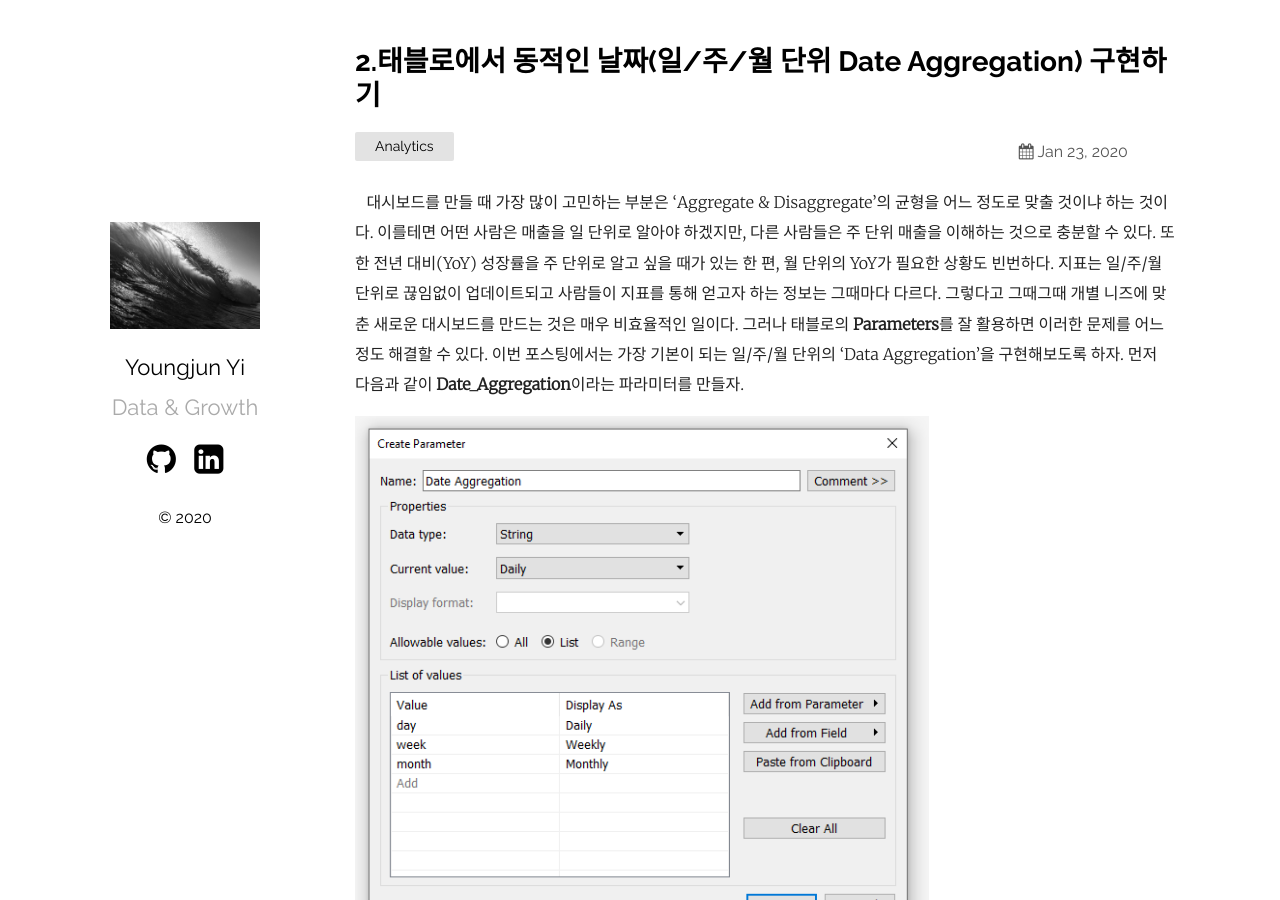
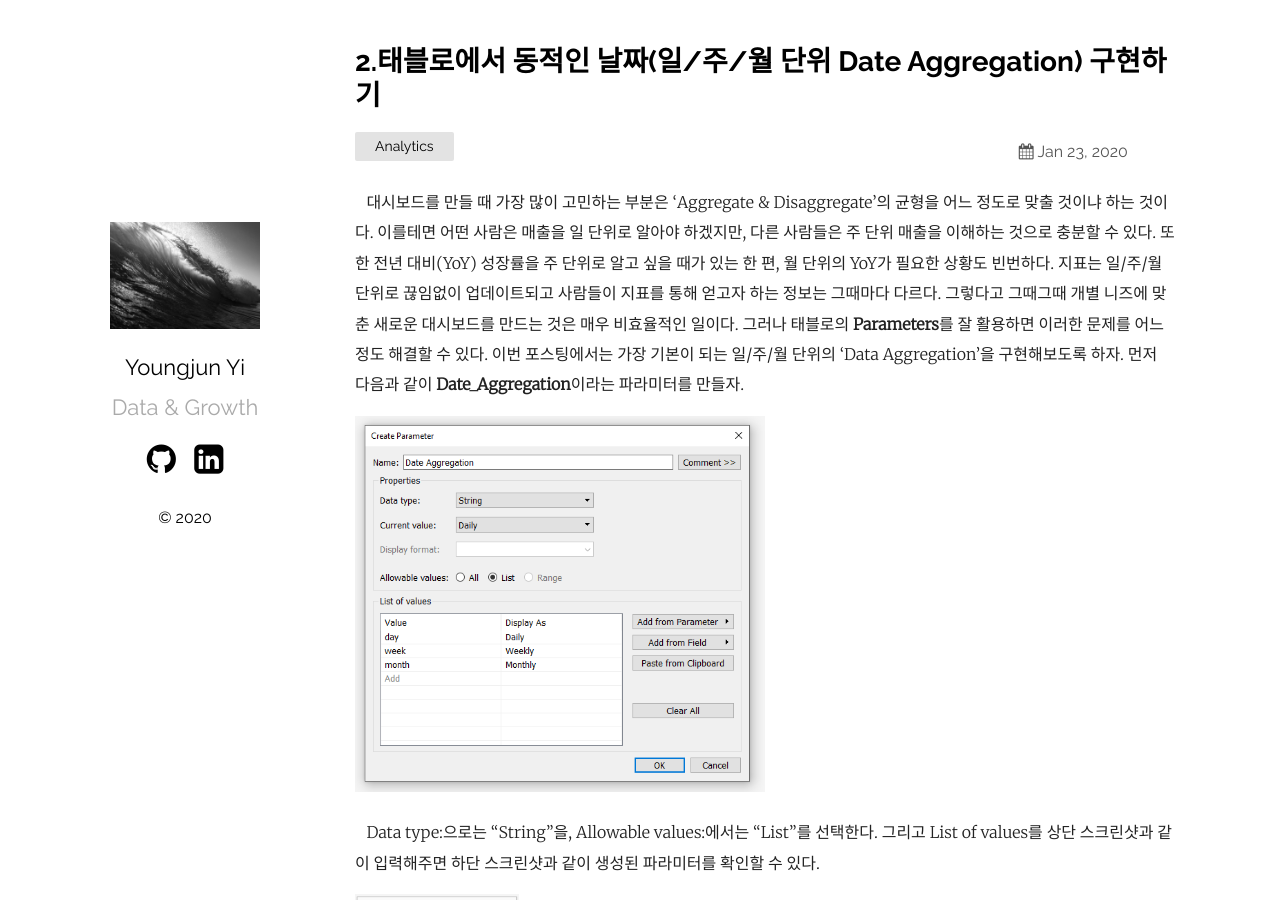
Before and after one commit to youngjunyi/youngjunyi.github.io, a Jekyll site: the page built from _posts/2020-01-23-date-aggregation-in-tableau.markdown, in a window 1280 px wide and 900 px high. Built offline with Jekyll 4.4.1, drawn with Linux system fonts in a browser that asks for light colours.

Commit message:
Update 2020-01-23-date-aggregation-in-tableau.markdown

```diff
--- a/_posts/2020-01-23-date-aggregation-in-tableau.markdown
+++ b/_posts/2020-01-23-date-aggregation-in-tableau.markdown
@@ -6,11 +6,11 @@ categories: Analytics
 ---
 &nbsp;&nbsp; 대시보드를 만들 때 가장 많이 고민하는 부분은 'Aggregate & Disaggregate'의 균형을 어느 정도로 맞출 것이냐 하는 것이다. 이를테면 어떤 사람은 매출을 일 단위로 알아야 하겠지만, 다른 사람들은 주 단위 매출을 이해하는 것으로 충분할 수 있다. 또한 전년 대비(YoY) 성장률을 주 단위로 알고 싶을 때가 있는 한 편, 월 단위의 YoY가 필요한 상황도 빈번하다. 지표는 일/주/월 단위로 끊임없이 업데이트되고 사람들이 지표를 통해 얻고자 하는 정보는 그때마다 다르다. 그렇다고 그때그때 개별 니즈에 맞춘 새로운 대시보드를 만드는 것은 매우 비효율적인 일이다. 그러나 태블로의 **Parameters**를 잘 활용하면 이러한 문제를 어느 정도 해결할 수 있다. 이번 포스팅에서는 가장 기본이 되는 일/주/월 단위의 'Data Aggregation'을 구현해보도록 하자. 먼저 다음과 같이 **Date_Aggregation**이라는 파라미터를 만들자.
 
-<img src="/assets/image/date_agg_parameter_1.PNG" width="70%" height="70%">&nbsp;&nbsp;
+<img src="/assets/image/date_agg_parameter_1.PNG" width="50%" height="50%">&nbsp;&nbsp;
 
 &nbsp;&nbsp; Data type:으로는 "String"을, Allowable values:에서는 "List"를 선택한다. 그리고 List of values를 상단 스크린샷과 같이 입력해주면 하단 스크린샷과 같이 생성된 파라미터를 확인할 수 있다.
 
-<img src="/assets/image/date_agg_parameter_2.PNG" width="40%" height="40%">&nbsp;&nbsp;
+<img src="/assets/image/date_agg_parameter_2.PNG" width="20%" height="20%">&nbsp;&nbsp;
 
 &nbsp;&nbsp;그럼 이제 List of values에서 입력한 'day','week','month'에 실제로 대응할 디멘션을 만들 차례다. 여기서는 데이터 소스에서 제공하는 날짜 디멘션을 'Date'로 가정하여 사용한다. 'Create Calculated Field'기능을 이용해 다음과 같이 **Date_Aggregated**라는 디멘션을 생성해보도록 하자.
 
@@ -25,11 +25,11 @@ categories: Analytics
 
 &nbsp;&nbsp;CASE 구문을 활용하면 이미 만들어 놓은 **Date_Aggregation**이라는 파라미터의 값에 따라 'Date' 디멘션이 일/주/월간 단위로 선택되도록 설정할 수 있다. 이렇게 만든 **Date_Aggregated**라는 디멘션을 목적에 따라 Columns 또는 Rows로 배치한 뒤에, 다음 스크린샷과 같이 'Exact Date'를 선택하면 끝이다.
 
-<img src="/assets/image/exact_date.PNG" width="30%" height="30%">&nbsp;&nbsp;
+<img src="/assets/image/exact_date.PNG" width="20%" height="20%">&nbsp;&nbsp;
 
 &nbsp;&nbsp;그러면 다음과 같이 파라미터를 조정하는대로 날짜의 Aggregation Level이 변하는 것을 볼 수 있을 것이다.
 
-<img src="/assets/image/date_aggregation.gif" width="100%" height="100%">&nbsp;&nbsp;
+<img src="/assets/image/date_aggregation.gif" width="80%" height="80%">&nbsp;&nbsp;
 
 &nbsp;&nbsp;여기서 태블로가 제공하는 'Quick Table Calculation' > 'Percent Difference'를 이용하면 WoW와 MoM을 쉽게 구현할 수 있다. **Date_Aggregation** 파라미터에서 'Weekly'를 선택하면 'Percent Difference'가 바로 WoW이고 'Monthly'를 선택하면 MoM이 되는 것이다. YoY는 어떨까? 필자의 경우에는 다음과 같은 Calculated Field를 통해 구현했다.
 
```
